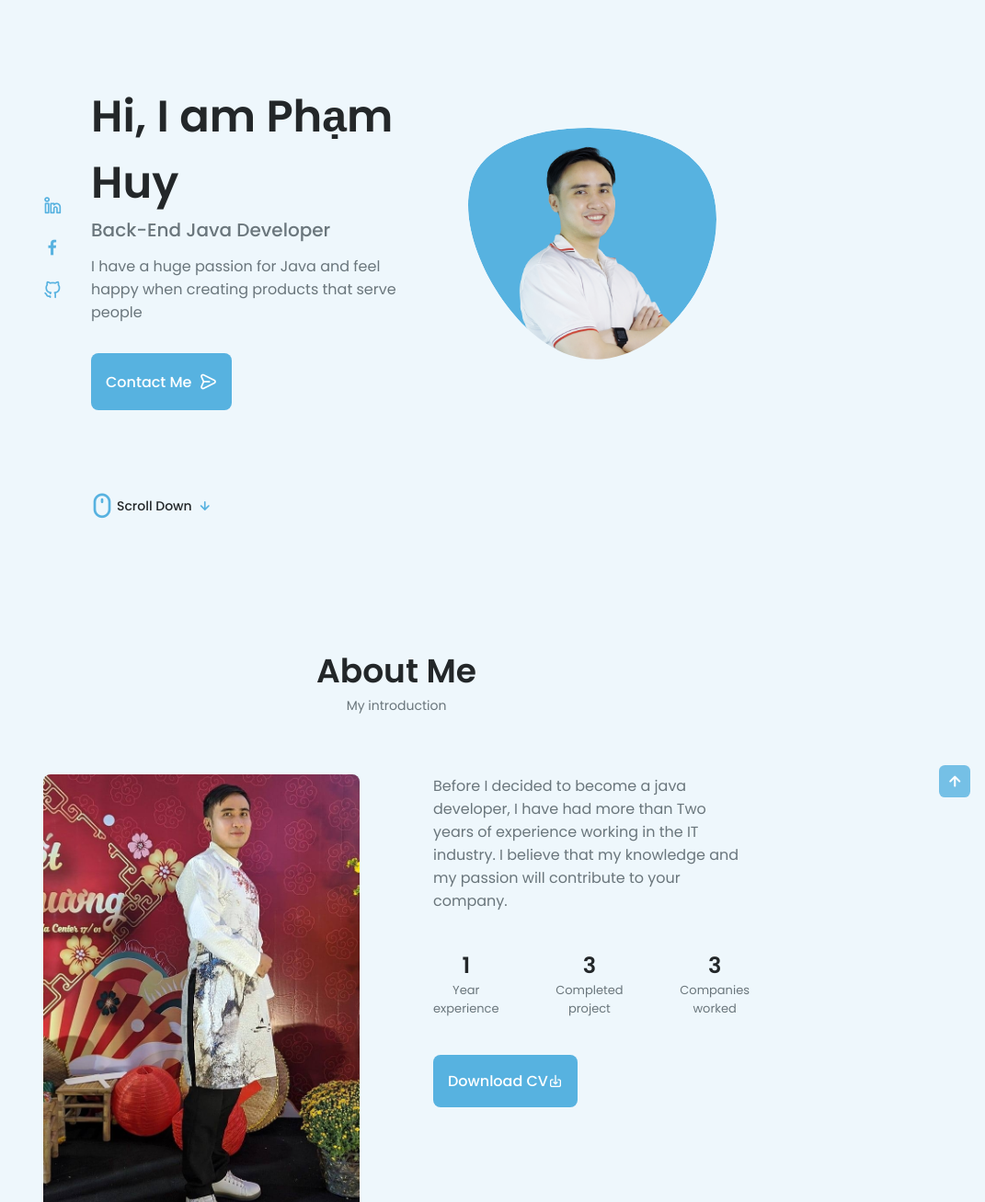
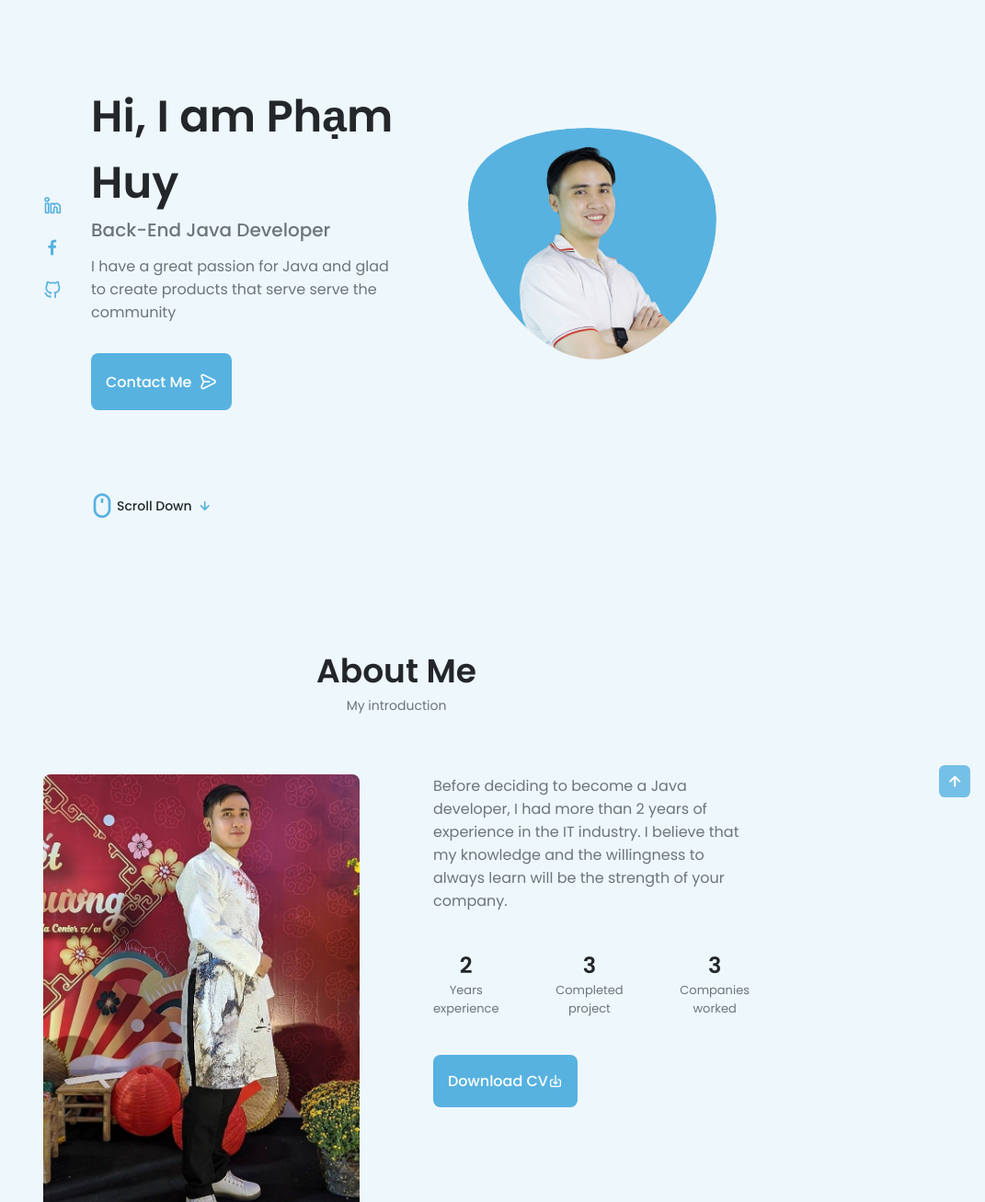
Before and after one commit to phamhuy26111995/my-portfolio, a plain HTML site: page index.html in a window 1280 px wide. Shown: the part 93-1400 px from the top of the page at 92% size, without its empty margins (209-1280 px from the left). Drawn offline with nearby package versions, Linux system fonts and the light colour scheme.

Commit message:
Update index.html

```diff
--- a/index.html
+++ b/index.html
@@ -140,8 +140,8 @@
               <h1 class="home__title">Hi, I am Phạm Huy</h1>
               <h3 class="home__subtitle">Back-End Java Developer</h3>
               <p class="home__description">
-                I have a huge passion for Java and feel happy when creating
-                products that serve people
+                I have a great passion for Java and glad to create products that
+                serve serve the community
               </p>
               <a href="#contact" class="button button--flex">
                 Contact Me <i class="uil uil-message button__icon"></i>
@@ -169,16 +169,17 @@
 
           <div class="about__data">
             <p class="about__description">
-              Before I decided to become a java developer, I have had more than
-              Two years of experience working in the IT industry. I believe that
-              my knowledge and my passion will contribute to your company.
+              Before deciding to become a Java developer, I had more than 2
+              years of experience in the IT industry. I believe that my
+              knowledge and the willingness to always learn will be the strength
+              of your company.
             </p>
 
             <div class="about__info">
               <div>
-                <span class="about__info-title">1</span>
+                <span class="about__info-title">2</span>
                 <span class="about__info-name"
-                  >Year <br />
+                  >Years <br />
                   experience</span
                 >
               </div>
```
